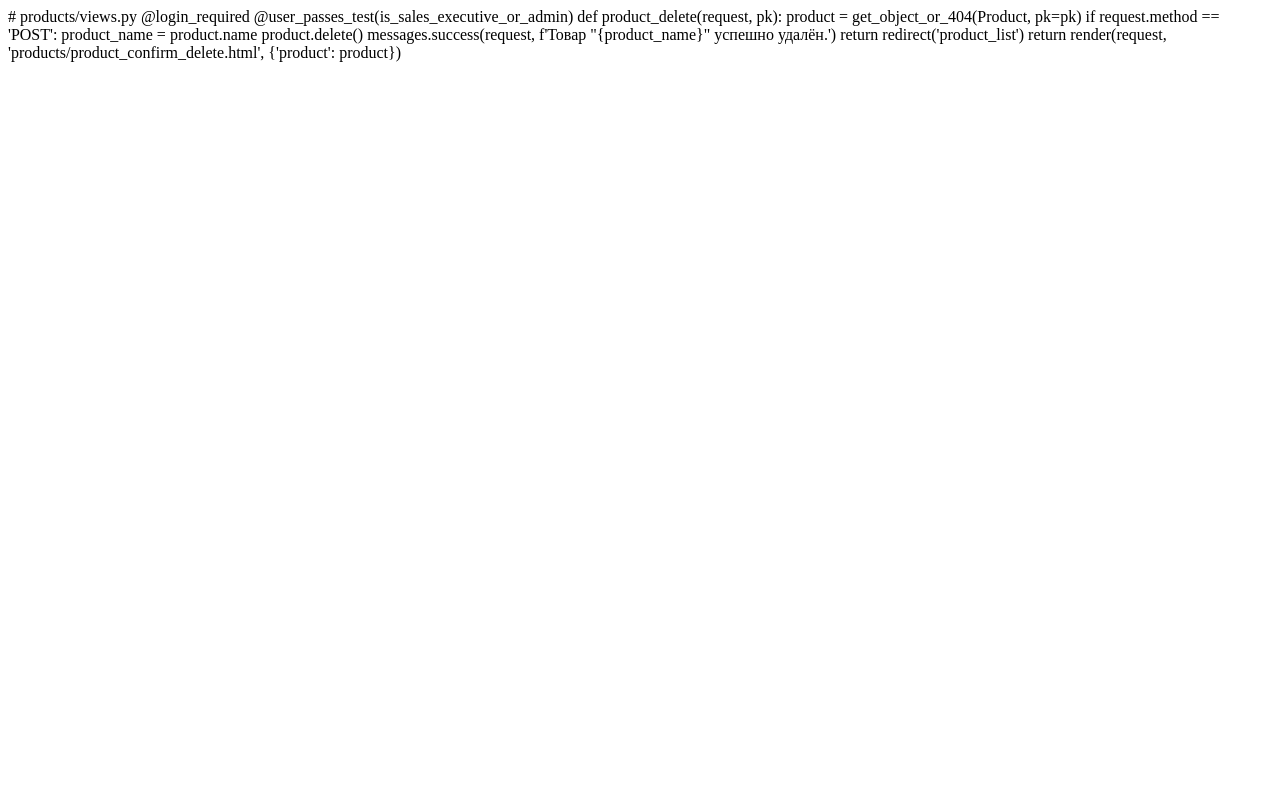
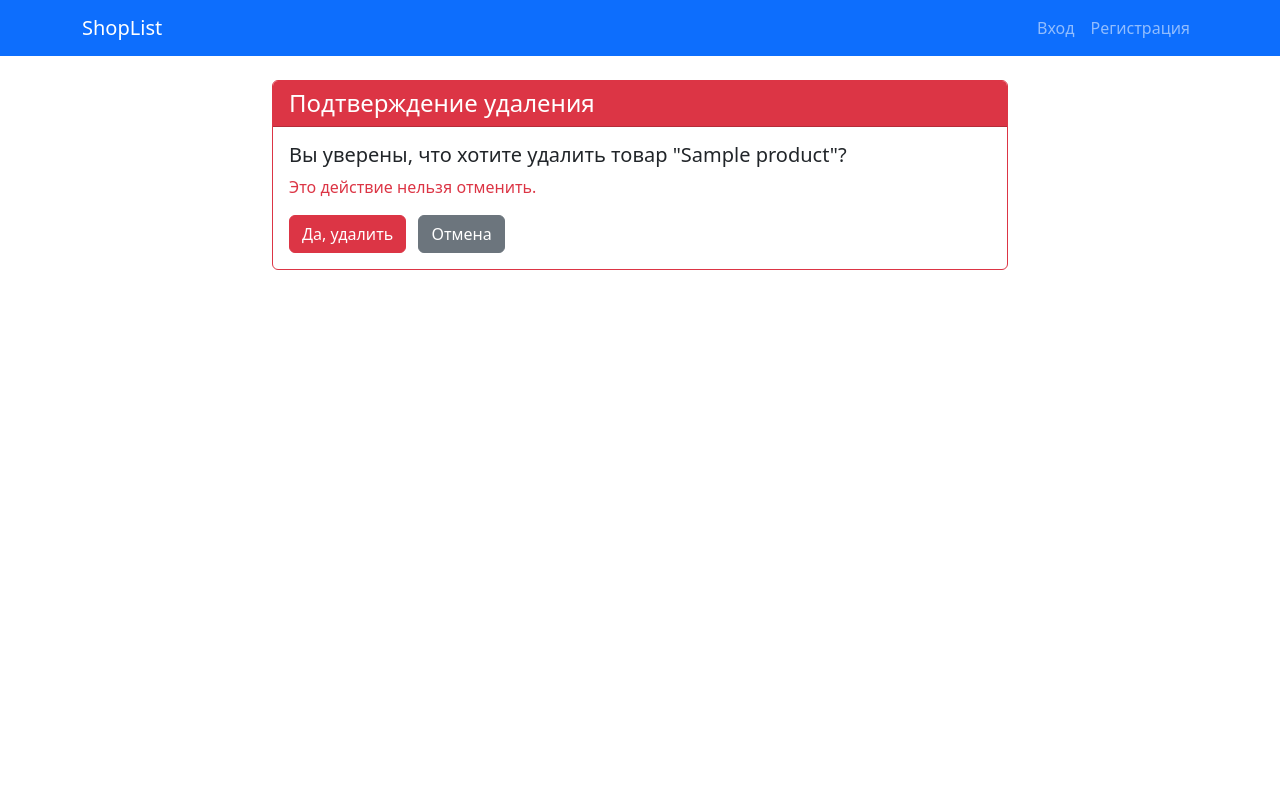
Before and after one commit to oleg977/shoplist, a Django app: template shoplist/products/templates/products/product_confirm_delete.html in a window 1280 px wide. Run offline with Django 4.2, Linux system fonts and the light colour scheme; the template is opened without the code that fills it: most values are stand-ins (such as "Sample title", 1, 10 or a date in 2020); data that the repository does not hold is empty; parts of the project's set-up code (start-up, migrations or seed data) failed here and were passed over.

Commit message:
add code shoplist/products/templates/products/product_confirm_delete.html

```diff
--- a/shoplist/products/templates/products/product_confirm_delete.html
+++ b/shoplist/products/templates/products/product_confirm_delete.html
@@ -1,13 +1,22 @@
-# products/views.py
-@login_required
-@user_passes_test(is_sales_executive_or_admin)
-def product_delete(request, pk):
-    product = get_object_or_404(Product, pk=pk)
-
-    if request.method == 'POST':
-        product_name = product.name
-        product.delete()
-        messages.success(request, f'Товар "{product_name}" успешно удалён.')
-        return redirect('product_list')
-
-    return render(request, 'products/product_confirm_delete.html', {'product': product})
+{% extends 'shoplist/base.html' %}
+{% block title %}Удалить товар{% endblock %}
+{% block content %}
+<div class="row justify-content-center">
+    <div class="col-md-8">
+        <div class="card border-danger">
+            <div class="card-header bg-danger text-white">
+                <h4 class="mb-0">Подтверждение удаления</h4>
+            </div>
+            <div class="card-body">
+                <h5>Вы уверены, что хотите удалить товар "{{ product.name }}"?</h5>
+                <p class="text-danger">Это действие нельзя отменить.</p>
+                <form method="post">
+                    {% csrf_token %}
+                    <button type="submit" class="btn btn-danger me-2">Да, удалить</button>
+                    <a href="{% url 'product_detail' product.pk %}" class="btn btn-secondary">Отмена</a>
+                </form>
+            </div>
+        </div>
+    </div>
+</div>
+{% endblock %}
```
